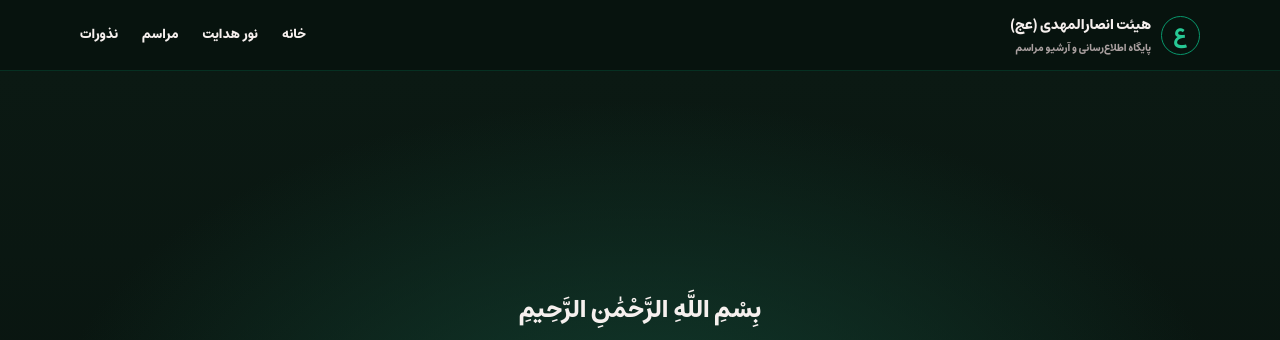
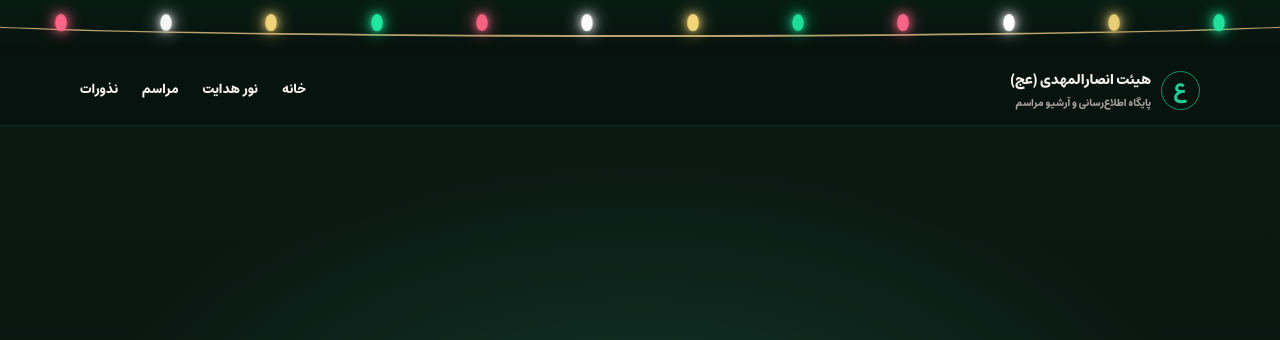
Before and after one commit to mrsadra133-hub/ansar-almahdi, a plain HTML site: page index.html in a window 1280 px wide. Shown: the top 340 px of the page. Drawn offline with Linux system fonts and the light colour scheme; a web font is replaced by a local one.

Commit message:
Update index.html

```diff
--- a/index.html
+++ b/index.html
@@ -834,10 +834,100 @@ footer strong{color:white}
  .madahi-title{font-size:10px}
 }
 
+/* چراغانی جشن */
+.birthday-lights {
+  height: 55px;
+  width: 100%;
+  position: relative;
+  display: flex;
+  justify-content: space-around;
+  align-items: flex-start;
+  padding: 15px 8px 0;
+  overflow: hidden;
+  background: linear-gradient(180deg, #071b13, #07110d);
+  z-index: 25;
+}
+
+.birthday-lights::before {
+  content: "";
+  position: absolute;
+  top: 5px;
+  left: -5%;
+  width: 110%;
+  height: 30px;
+  border-bottom: 2px solid #b8a16b;
+  border-radius: 50%;
+}
+
+.birthday-lights span {
+  position: relative;
+  z-index: 1;
+  width: 10px;
+  height: 15px;
+  border-radius: 50% 50% 45% 45%;
+  background: var(--light-color);
+  box-shadow: 0 0 8px var(--light-color),
+              0 0 18px var(--light-color);
+  animation: birthdayGlow 1.5s infinite alternate;
+}
+
+.birthday-lights span:nth-child(3n) {
+  animation-delay: .4s;
+}
+
+.birthday-lights span:nth-child(3n + 1) {
+  animation-delay: .8s;
+}
+
+.birthday-lights span:nth-child(1) { --light-color: #20e6a0; }
+.birthday-lights span:nth-child(2) { --light-color: #f5d77b; }
+.birthday-lights span:nth-child(3) { --light-color: #ffffff; }
+.birthday-lights span:nth-child(4) { --light-color: #ff6688; }
+.birthday-lights span:nth-child(5) { --light-color: #20e6a0; }
+.birthday-lights span:nth-child(6) { --light-color: #f5d77b; }
+.birthday-lights span:nth-child(7) { --light-color: #ffffff; }
+.birthday-lights span:nth-child(8) { --light-color: #ff6688; }
+.birthday-lights span:nth-child(9) { --light-color: #20e6a0; }
+.birthday-lights span:nth-child(10) { --light-color: #f5d77b; }
+.birthday-lights span:nth-child(11) { --light-color: #ffffff; }
+.birthday-lights span:nth-child(12) { --light-color: #ff6688; }
+
+@keyframes birthdayGlow {
+  from {
+    opacity: .45;
+    transform: scale(.85);
+  }
+  to {
+    opacity: 1;
+    transform: scale(1.15);
+  }
+}
+
+@media (prefers-reduced-motion: reduce) {
+  .birthday-lights span {
+    animation: none;
+  }
+}
+
 </style>
 </head>
 
 <body>
+
+  <div class="birthday-lights">
+  <span></span>
+  <span></span>
+  <span></span>
+  <span></span>
+  <span></span>
+  <span></span>
+  <span></span>
+  <span></span>
+  <span></span>
+  <span></span>
+  <span></span>
+  <span></span>
+</div>
 
 <header>
   <div class="wrap nav">
```
